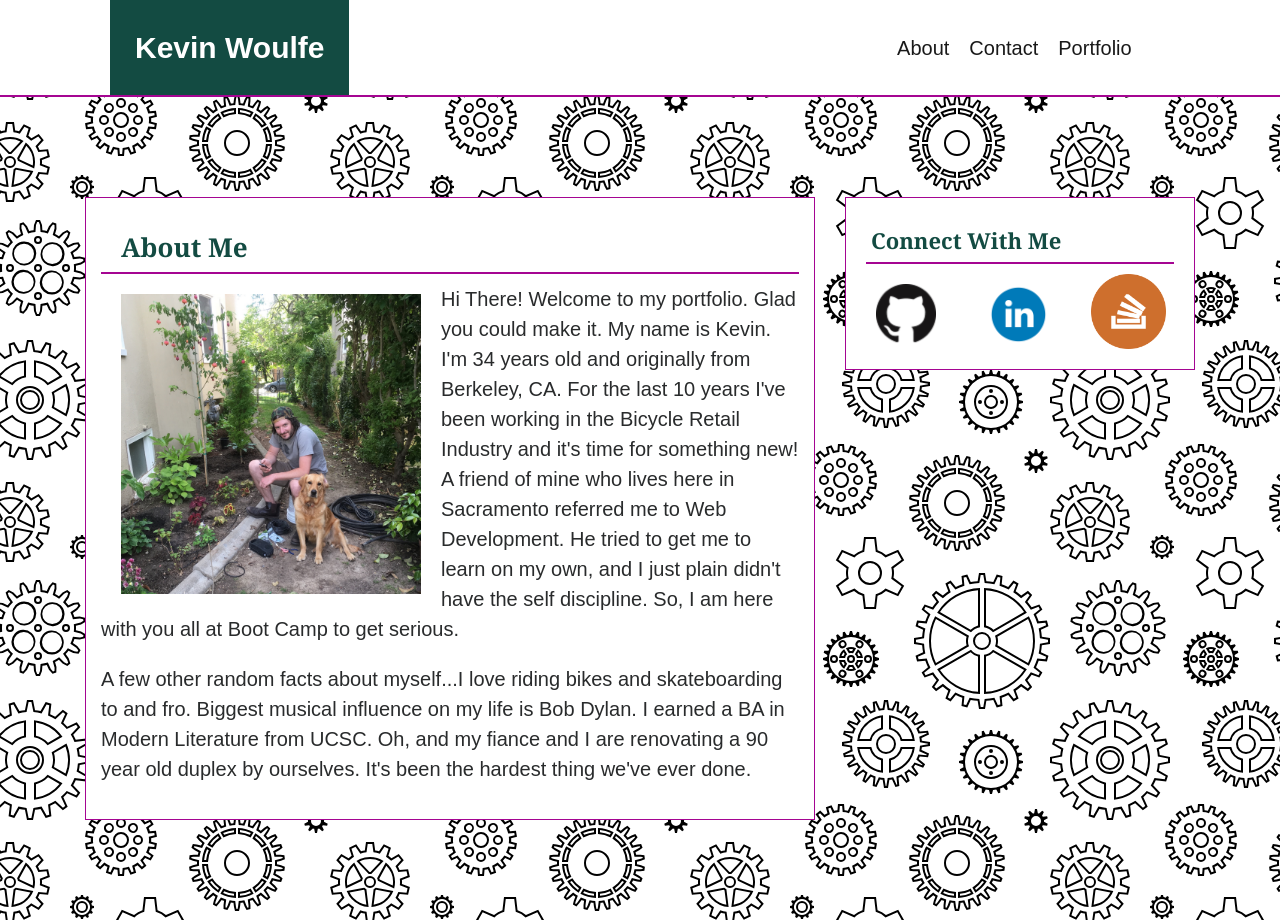
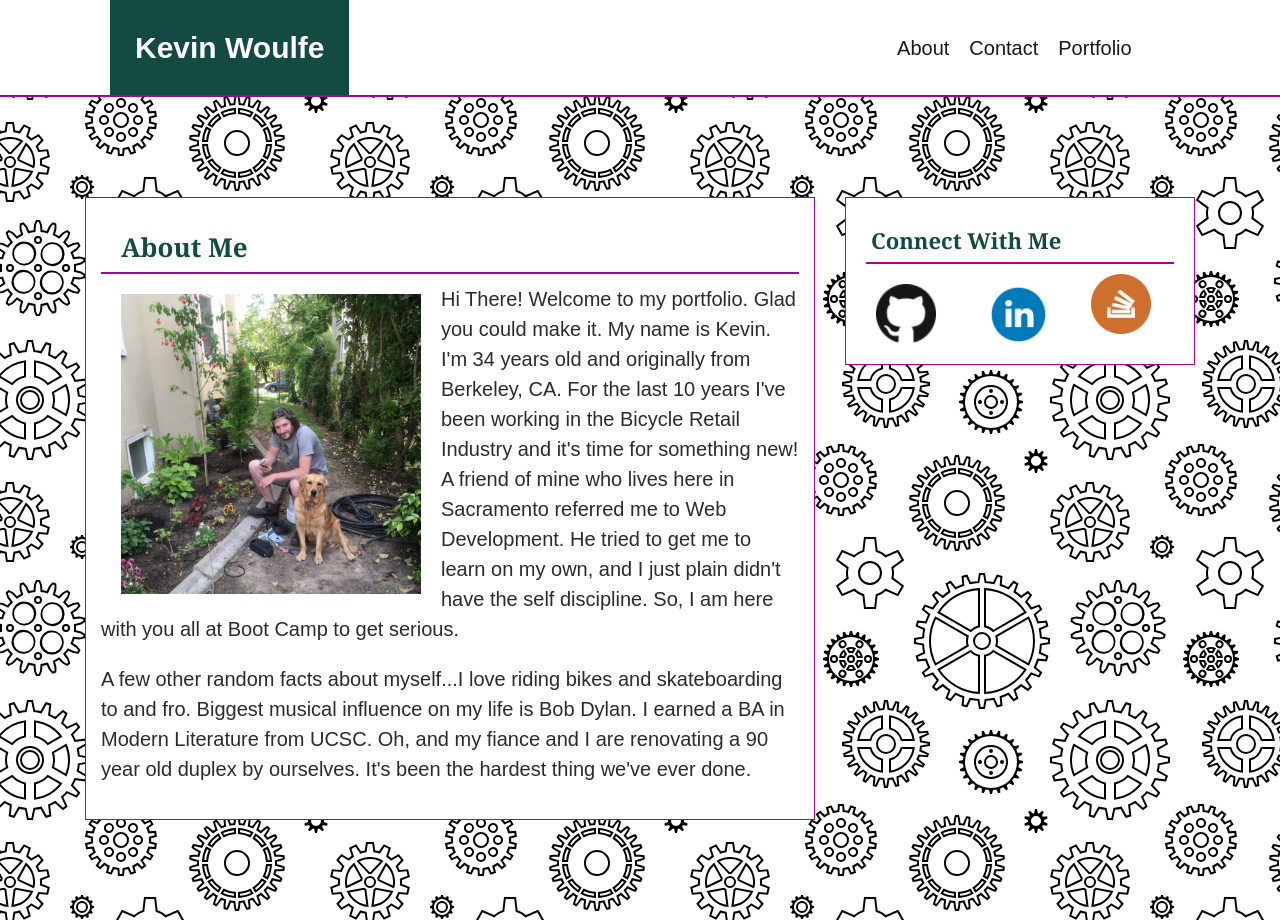
Before and after one commit to kwoulfe/Bootstrap-Portfolio, a plain HTML site: page index.html in a window 1280 px wide. Shown: the top 920 px of the page. Drawn offline with nearby package versions, Linux system fonts and the light colour scheme.

Commit message:
image sizing

```diff
--- a/assets/css/style.css
+++ b/assets/css/style.css
@@ -123,8 +123,8 @@ h2 {
 }
 
 .stackoverflow {
-  height: 75px;
-  width: 75px;
+  height: 60px;
+  width: 60px;
   margin: 0px 0px 20px 0px;
 }
 
```
